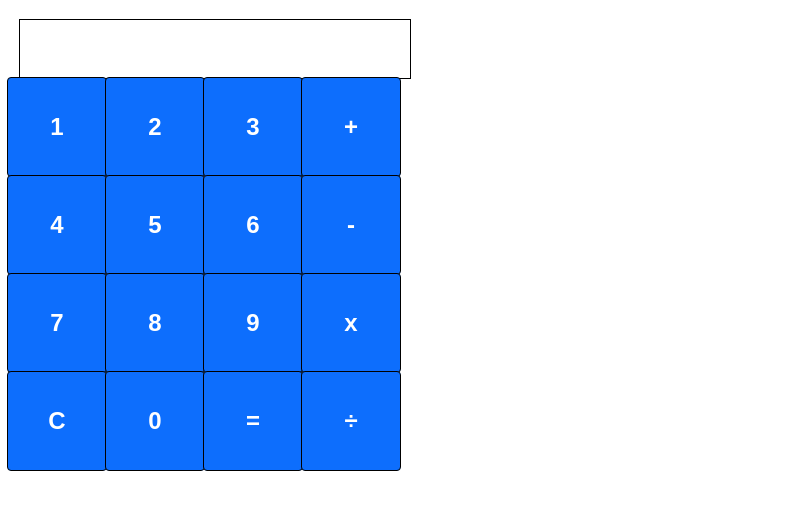
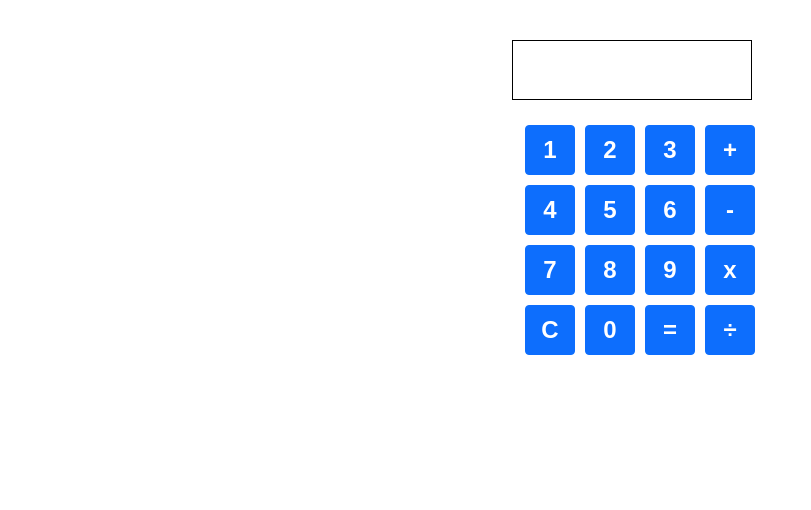
Before and after one commit to code-mma/calculator, a React (Create React App) app: page / in a window 1280 px wide. Shown: the top 510 px of the page, without its empty margins (0-811 px from the left). Built offline with nearby package versions, Linux system fonts and the light colour scheme.

Commit message:
Modify button and display alignments

```diff
--- a/src/App.css
+++ b/src/App.css
@@ -1,40 +1,48 @@
 body {
   font: 14px "Century Gothic", Futura, sans-serif;
   margin: 20px;
+  display: flex;
+  justify-content: center;
+  padding: 20px;
+}
+
+.wrapper {
+  display: flex;
+  flex-direction: column;
+  align-items: center;
+}
+
+.display-container {
+  border: 1px solid rgb(0, 0, 0);
+  height: 60px;
+  width: 240px;
 }
 
 h1 {
+  font-size: xx-large;
   text-align: right;
   margin: 10px;
-}
-
-.square {
-  border: 1px solid rgb(0, 0, 0);
-  float: left;
-  font-size: 24px;
-  font-weight: bold;
-  line-height: 34px;
-  height: 100px;
-  width: 100px;
-  margin: -1px;
-  padding: 0;
-  text-align: center;
 }
 
 .button-container {
   display: flex;
   flex-direction: column;
-}
-
-.display-container {
-  border: 1px solid rgb(0, 0, 0);
-  height: 60px;
-  width: 392px;
-  margin: -1px;
-  padding: 0;
+  margin: 20px;
 }
 
 .row {
-  clear: both;
-  display: table;
+  display: flex;
+  justify-content: center;
 }
+
+.square {
+  float: left;
+  font-size: 24px;
+  font-weight: bold;
+  line-height: 34px;
+  height: 50px;
+  width: 50px;
+  margin: 5px;
+  padding: 0;
+  text-align: center;
+}
```
